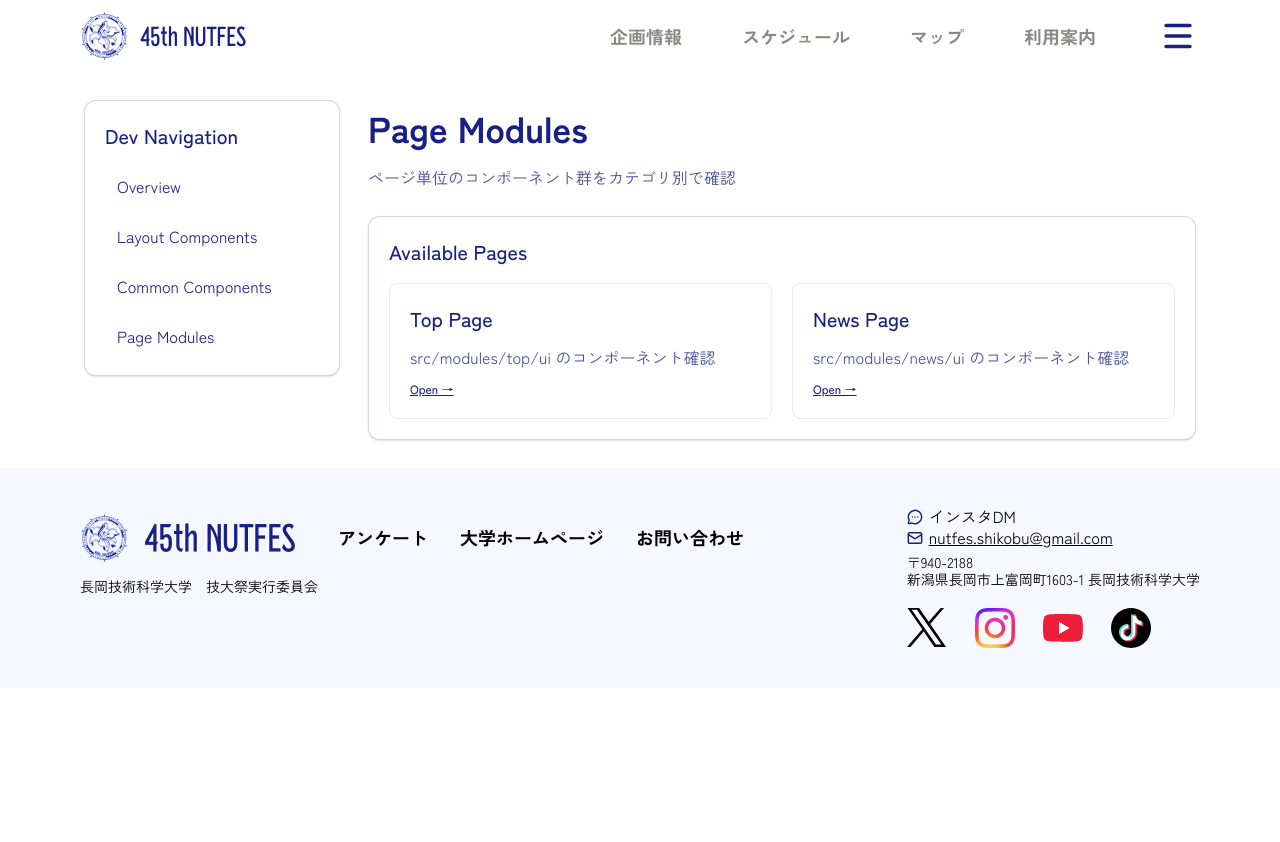
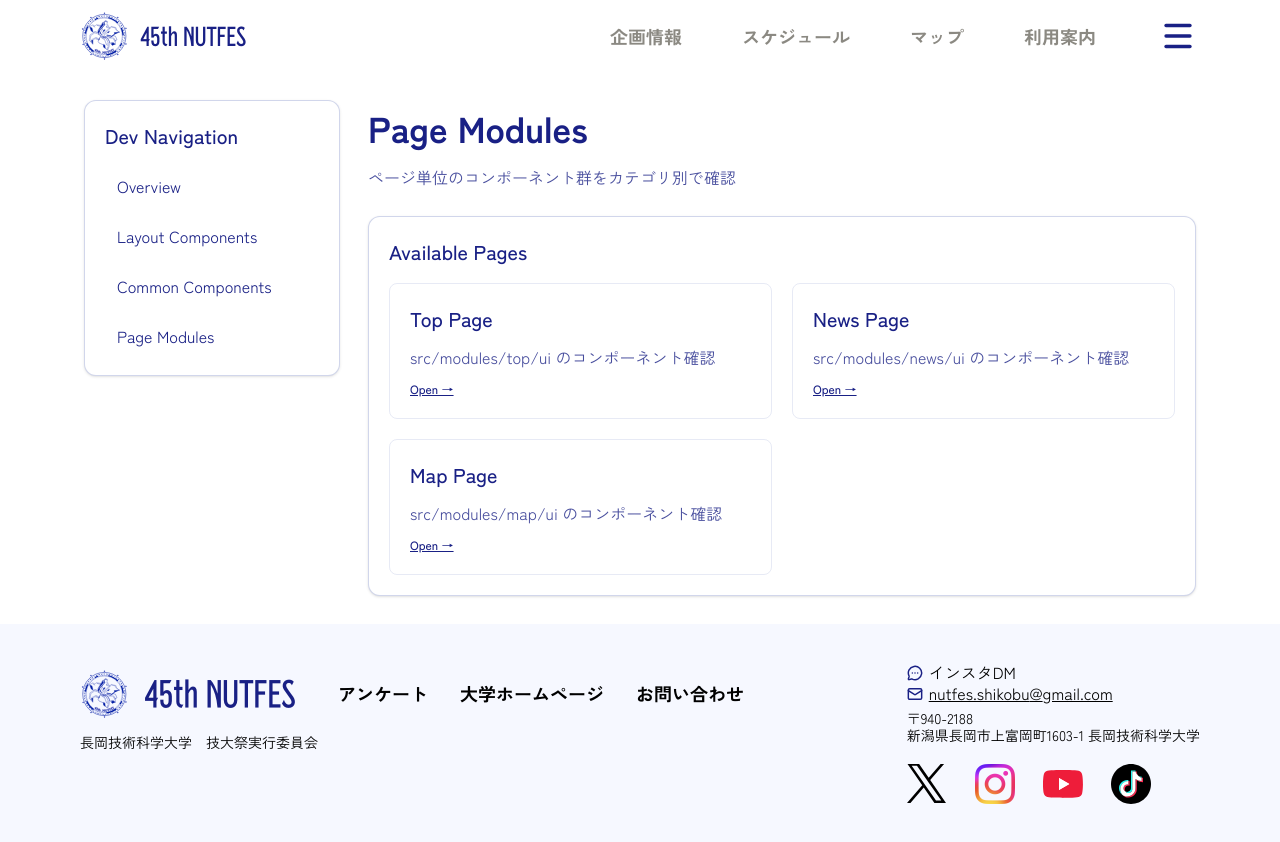
Before and after one commit to NUTFes/45th-homepage, a Next.js app: page /dev/pages in a window 1280 px wide. Before the commit the page ends 800 px from the top, so only its background shows below. Built offline with nearby package versions, Linux system fonts and the light colour scheme; no server answers.

Commit message:
feat:devページにマップアコーディオンを追加

```diff
--- /dev/null
+++ b/src/app/(frontend)/(dev)/dev/pages/map/page.tsx
@@ -0,0 +1,24 @@
+import MapAccordion from "@/modules/map/ui/MapAccordion";
+
+import { DevPageContainer } from "../../_components/DevPageContainer";
+import { DevPanel } from "../../_components/DevPanel";
+import { DevSection } from "../../_components/DevSection";
+
+const items = [
+  { id: "map-1", title: "講義棟内マップ", content: <p>内容テキスト</p> },
+  { id: "map-2", title: "屋外マップ", content: <p>内容テキスト</p> },
+  { id: "map-3", title: "スタンプラリー", content: <p>内容テキスト</p> },
+  { id: "map-4", title: "謎解き", content: <p>内容テキスト</p>}
+];
+
+export default function DevMapPageModules() {
+  return (
+    <DevPageContainer title="Map Modules" description="src/modules/map/ui のコンポーネントをページ文脈で確認">
+      <DevSection title="MapAccordion">
+        <DevPanel title="Default">
+          <MapAccordion items={items} />
+        </DevPanel>
+      </DevSection>
+    </DevPageContainer>
+  );
+}
--- a/src/app/(frontend)/(dev)/dev/pages/page.tsx
+++ b/src/app/(frontend)/(dev)/dev/pages/page.tsx
@@ -32,6 +32,14 @@ export default function DevPageModulesIndexPage() {
             <p className="text-text text-base-dark/80">src/modules/news/ui のコンポーネント確認</p>
             <p className="text-text-small text-base-dark underline">Open →</p>
           </Link>
+          <Link
+            href="/dev/pages/map"
+            className="space-y-xs rounded-lg border border-base/10 p-m transition-colors hover:bg-secondary"
+          >
+            <h3 className="text-title-small text-base-dark">Map Page</h3>
+            <p className="text-text text-base-dark/80">src/modules/map/ui のコンポーネント確認</p>
+            <p className="text-text-small text-base-dark underline">Open →</p>
+          </Link>
         </div>
       </DevSection>
     </DevPageContainer>
```
